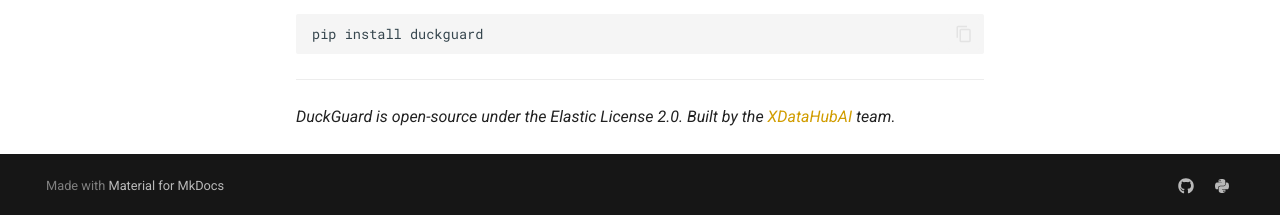
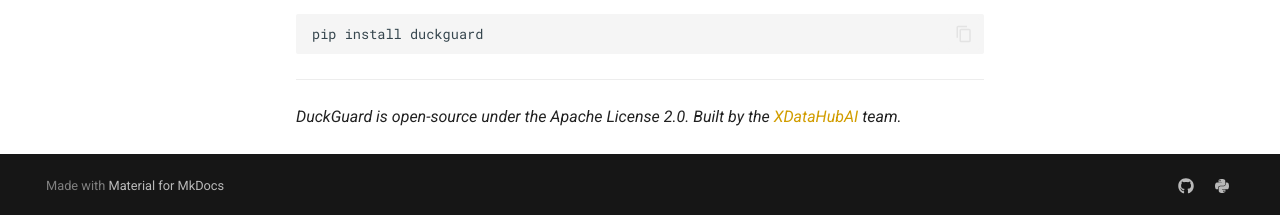
Before and after one commit to XDataHubAI/duckguard, an MkDocs documentation site: the page built from docs/blog/why-we-built-duckguard.md, in a window 1280 px wide and 900 px high, scrolled down 2044 px. Shown: the part 682-897 px from the top of the window. Built offline with MkDocs 1.6.1 and Material for MkDocs 9.7.7, drawn with Linux system fonts in a browser that asks for light colours; comment, search, counter and statistics services are not loaded.

Commit message:
license: switch from Elastic 2.0 to Apache 2.0
- OSI-approved, removes HN friction
- Patent grant for enterprise adoption
- Updated LICENSE, pyproject.toml, README, docs, launch materials
- Moat is AI layer + pattern database, not the license

```diff
--- a/docs/blog/why-we-built-duckguard.md
+++ b/docs/blog/why-we-built-duckguard.md
@@ -87,4 +87,4 @@
 
 ---
 
-*DuckGuard is open-source under the Elastic License 2.0. Built by the [XDataHubAI](https://github.com/XDataHubAI) team.*
+*DuckGuard is open-source under the Apache License 2.0. Built by the [XDataHubAI](https://github.com/XDataHubAI) team.*
--- a/pyproject.toml
+++ b/pyproject.toml
@@ -7,7 +7,7 @@
 version = "3.1.0"
 description = "A Python-native data quality tool with AI superpowers, built on DuckDB for speed"
 readme = "README.md"
-license = "Elastic-2.0"
+license = "Apache-2.0"
 requires-python = ">=3.10"
 authors = [
     { name = "DuckGuard Team" }
```
Also changed, not shown: README.md (+2 -2 lines), launch/competitive-analysis.md (+1 -1 lines), launch/hn-post.md (+1 -1 lines), 1 other file.
